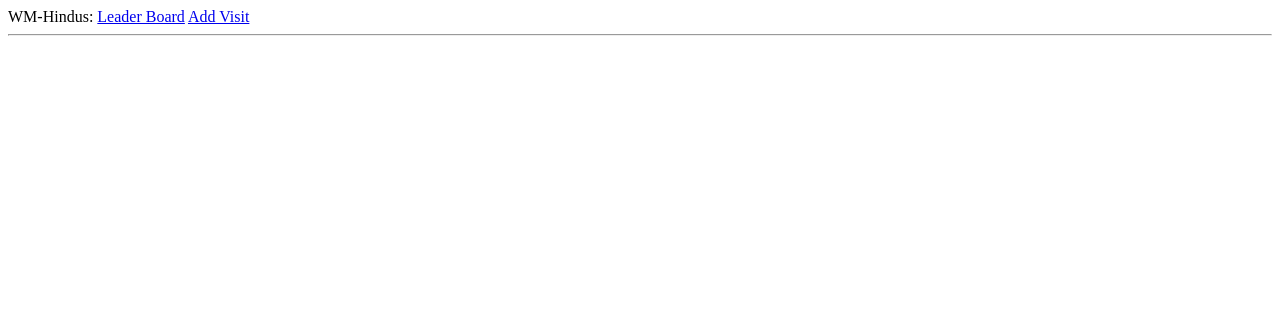
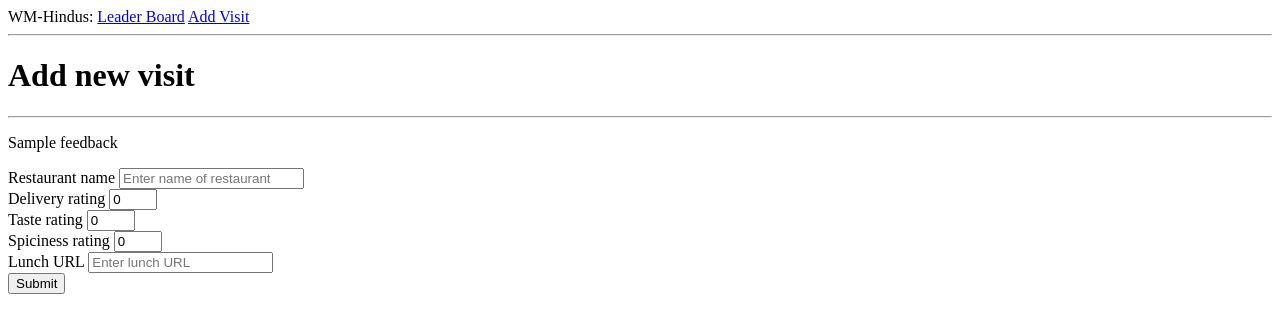
Before and after one commit to puchmichal/indian-food-app, a Flask app: template app/templates/form.html in a window 1280 px wide. Shown: the top 333 px of the page. Run offline with Flask 2, Linux system fonts and the light colour scheme; the template is opened without the code that fills it: most values are stand-ins (such as "Sample title", 1, 10 or a date in 2020); parts of the project's set-up code (start-up, migrations or seed data) failed here and were passed over.

Commit message:
working form solution

```diff
--- a/app/app.py
+++ b/app/app.py
@@ -45,6 +45,22 @@ def get_all_restaurants():
 @app.route('/add_visit', methods=['GET', 'POST'])
 def add_rating():
     if request.method == "POST":
+        # validate form
+        req = request.form
+        missing = list()
+
+        for k, v in req.items():
+            if v == "":
+                missing.append(k)
+
+        if missing:
+            feedback = f"Please fill fields: {', '.join(missing)}"
+            restaurant_in_database = [restaurant.name for restaurant in db.session.query(Restaurant)]
+            if len(restaurant_in_database) == 0:
+                restaurant_in_database = ["No restaurant added yet."]
+            return render_template("form.html", title="Add Visit",feedback=feedback, restaurants=restaurant_in_database)
+
+        # add data to database
         restaurant_in_database = list(db.session.query(Restaurant).filter_by(name=request.form.get("name")))
 
         if len(restaurant_in_database) == 0:
@@ -68,9 +84,11 @@ def add_rating():
         flash("Visit in restauarant {} has been added 🕉".format(request.form.get("name")))
         return redirect("/")
 
-    restaurant_in_database = list(db.session.query(Restaurant))
+    restaurant_in_database = [restaurant.name for restaurant in db.session.query(Restaurant)]
+    if len(restaurant_in_database) == 0:
+        restaurant_in_database = ["No restaurant added yet."]
 
-    return render_template('form.html', title='Sign In', restaurants=[restaurant.name for restaurant in restaurant_in_database] or ["hej"])
+    return render_template("form.html", title="Add Visit", restaurants=restaurant_in_database)
 
 
 if __name__ == "__main__":
--- a/app/templates/form.html
+++ b/app/templates/form.html
@@ -1,6 +1,6 @@
 {% extends "base.html" %}
 
-{% block main %}
+{% block content %}
 
     <div class="container">
         <div class="row">
@@ -10,10 +10,13 @@
                 <hr>
 
                 <form action="/add_visit" method="POST">
-
+                    {% if feedback %}
+                        <p class="text-danger float-right">{{ feedback }}</p>
+                    {% endif %}
                     <div class="form-group">
                         <label>Restaurant name</label>
-                    <datalist class="form-control" id="username">
+                        <input list="restarnat_names" name="name" id="name", placeholder="Enter name of restaurant">
+                        <datalist class="form-control" id="restarnat_names">
                             {% for restaurant in restaurants %}
                             <option value={{ restaurant }}>
                             {% endfor %}
@@ -41,7 +44,7 @@
                     <div class="form-group">
                         <label>Lunch URL</label>
                         <input type="url" class="form-control" id="website" name="website"
-                           placeholder="Enter much URL">
+                            placeholder="Enter lunch URL">
                     </div>
 
                     <button type="submit" class="btn btn-primary">Submit</button>
```
Lines whose indentation alone changed are shown as unchanged.
